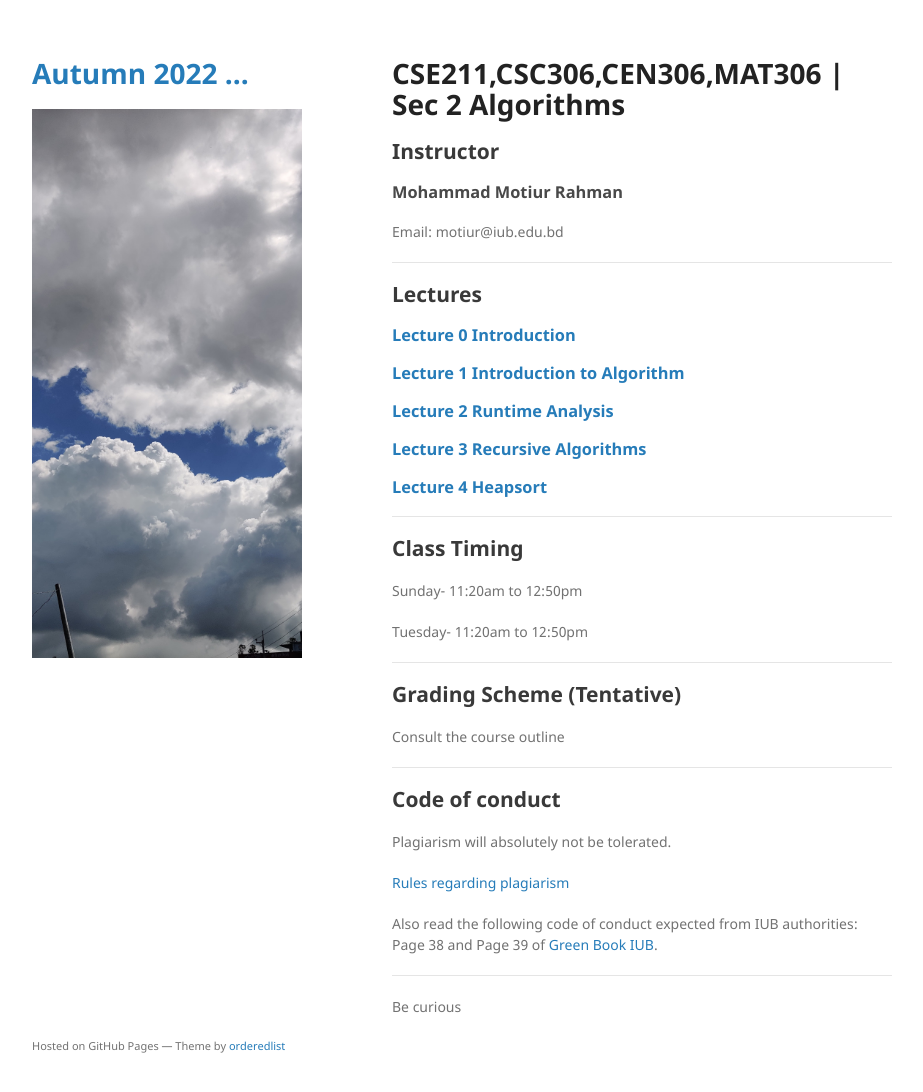
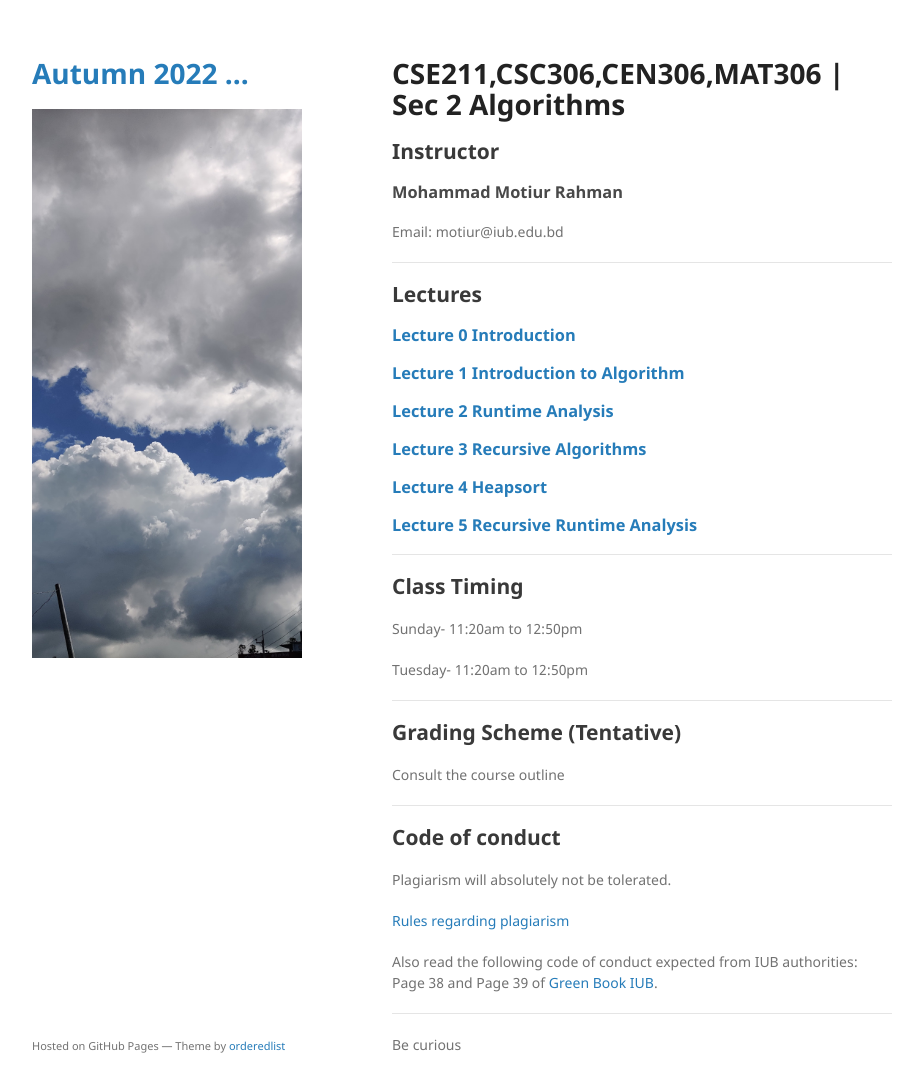
Before and after one commit to mohammadmotiurrahman/mohammadmotiurrahman.github.io, a Jekyll site: the page built from cse211_2/index.md, in a window 1280 px wide and 1125 px high. Shown: the top 1092 px of the window, without its empty margins (178-1101 px from the left). Built offline with Jekyll 4.4.1, drawn with Linux system fonts in a browser that asks for light colours; our own code applies the rules of GitHub Pages for plain Markdown files.

Commit message:
Update index.md

```diff
--- a/cse211_2/index.md
+++ b/cse211_2/index.md
@@ -12,6 +12,8 @@ Email: motiur@iub.edu.bd
 ### [Lecture 2 Runtime Analysis](https://docs.google.com/presentation/d/1MBy5wbiG0PirY5j9-MGkyJJX0-JBImcG0vcD1aIP0yg/edit?usp=sharing)
 ### [Lecture 3 Recursive Algorithms](https://docs.google.com/presentation/d/1zm3eAgLB71fyjV6gS9YioZyv6aeYZLQioMtJ3iklQ5Y/edit?usp=sharing)
 ### [Lecture 4 Heapsort](https://docs.google.com/presentation/d/1g12GTFSvO1vVQUZMKirOoxqjbFo-u7H7ENgfp8vnM0Y/edit?usp=sharing)
+### [Lecture 5 Recursive Runtime Analysis](https://docs.google.com/presentation/d/152kR6xiMaFEc1GnFy-cYINzHj_zV0-uVKV01LVvDKhE/edit?usp=sharing)
+
 
 * * *
 ## Class Timing
```
